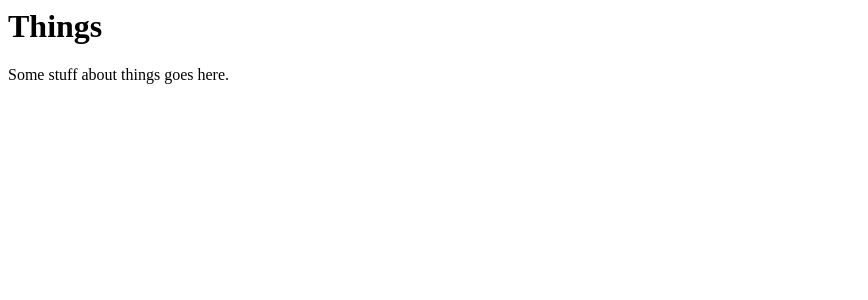
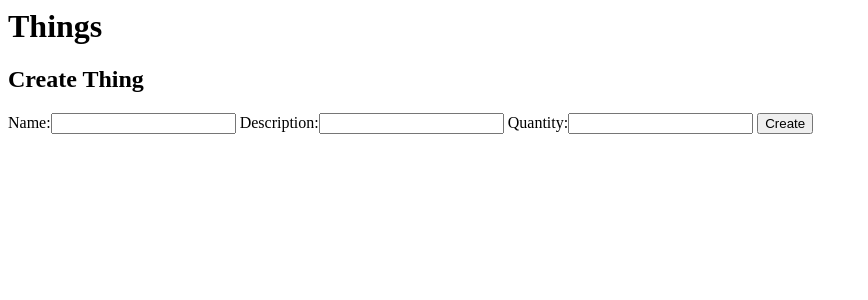
Before and after one commit to KCL-SEG/things-2-SvilenDilchev, a Django app: template things/templates/home.html in a window 1280 px wide. Shown: the top 300 px of the page, without its empty margins (0-868 px from the left). Run offline with Django 3.2, Linux system fonts and the light colour scheme; the template is opened without the code that fills it: values that come from a table or form of the project are taken from there, others are empty.

Commit message:
Solve exercise

```diff
--- a/things/forms.py
+++ b/things/forms.py
@@ -1,3 +1,14 @@
 """Forms of the project."""
+from django.forms import ModelForm
+from things.models import Thing
+from django import forms
+
 
 # Create your forms here.
+class ThingForm(ModelForm):
+    class Meta:
+        model = Thing
+        fields = ['name', 'description', 'quantity']
+
+    description = forms.Textarea()
+    quantity = forms.NumberInput()
--- a/things/models.py
+++ b/things/models.py
@@ -1,5 +1,6 @@
 from django.core.validators import MinValueValidator, MaxValueValidator
 from django.db import models
+
 
 class Thing(models.Model):
     name = models.CharField(max_length=35, unique=True)
--- a/things/templates/home.html
+++ b/things/templates/home.html
@@ -6,6 +6,13 @@
   <h1>
     Things
   </h1>
-  <p>Some stuff about things goes here.</p>
+  <div>
+    <h2>Create Thing</h2>
+    <form action="{% url 'home' %}" method="post">
+      {% csrf_token %}
+      {{ form }}
+      <input type="submit" value="Create" class="btn btn-primary">
+    </form>
+  </div>
 </body>
 </html>
```
Also changed, not shown: things/views.py (+7 -0 lines).
